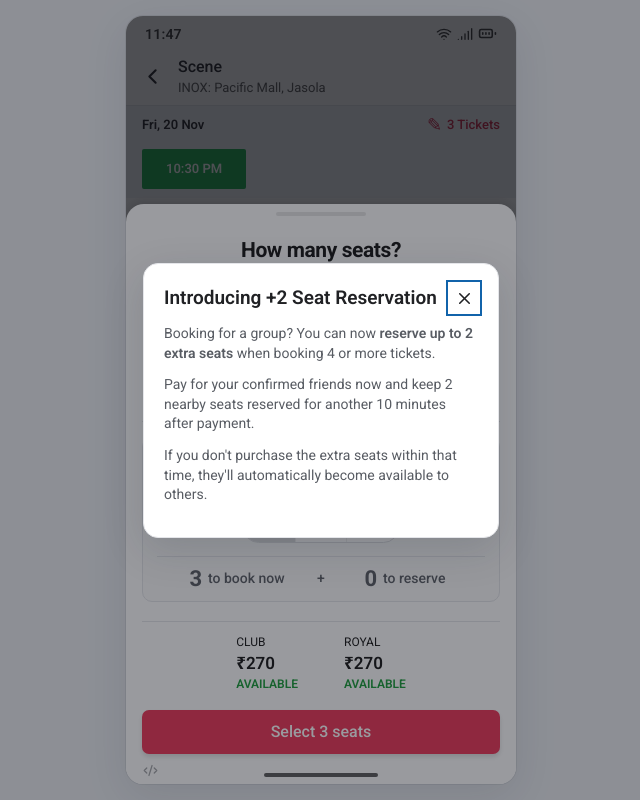
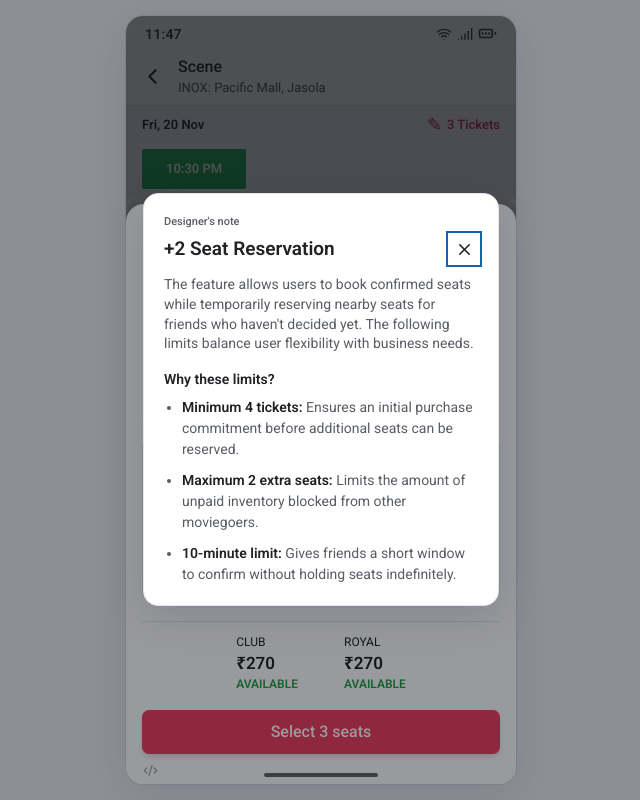
Before and after one commit to qkshay-r/BookMyShow-NAVI-Design-Task, a React (Vite) app: page / in a window 1280 px wide. Shown: the whole page, without its empty margins (319-959 px from the left). Built offline with nearby package versions, Linux system fonts and the light colour scheme.

Commit message:
popup change

```diff
--- a/src/components/UI.tsx
+++ b/src/components/UI.tsx
@@ -7,11 +7,11 @@ import type { Booking } from '../booking/model'
 export function Button({ children, secondary, ...props }: ButtonHTMLAttributes<HTMLButtonElement> & { secondary?: boolean }) {
   return <button {...props} className={secondary ? 'secondary' : 'primary'}>{children}</button>
 }
-export function Dialog({ title, children, onClose }: {title: string; children: ReactNode; onClose: () => void}) {
+export function Dialog({ title, label, children, onClose }: {title: string; label?: string; children: ReactNode; onClose: () => void}) {
   const ref = useRef<HTMLDialogElement>(null)
   useEffect(() => { const el = ref.current!; el.showModal(); return () => el.close() }, [])
   return <dialog ref={ref} aria-label={title} onCancel={onClose} onClick={e => { if (e.target === ref.current) onClose() }}>
-    <div className="dialog-body"><div className="flex items-center justify-between gap-3"><h2>{title}</h2><button aria-label="Close dialog" className="icon" onClick={onClose}><X size={19}/></button></div>{children}</div>
+    <div className="dialog-body">{label && <div className="dialog-label">{label}</div>}<div className="flex items-center justify-between gap-3"><h2>{title}</h2><button aria-label="Close dialog" className="icon" onClick={onClose}><X size={19}/></button></div>{children}</div>
   </dialog>
 }
 export function DemoControls({ booking, onClose }: {booking: Booking; onClose: () => void}) {
--- a/src/main.tsx
+++ b/src/main.tsx
@@ -26,10 +26,14 @@ function App() {
   }, [])
   const Screen = screens[booking.screen]
   return <div key={resetVersion} className={'phone view-' + booking.screen}><StatusBar booking={booking}/><Screen booking={booking}/>
-    {showIntroduction && <Dialog title="Introducing +2 Seat Reservation" onClose={() => setShowIntroduction(false)}>
-      <p>Booking for a group? You can now <strong>reserve up to 2 extra seats</strong> when booking 4 or more tickets.</p>
-      <p>Pay for your confirmed friends now and keep 2 nearby seats reserved for another 10 minutes after payment.</p>
-      <p>If you don't purchase the extra seats within that time, they'll automatically become available to others.</p>
+    {showIntroduction && <Dialog title="+2 Seat Reservation" label="Designer's note" onClose={() => setShowIntroduction(false)}>
+      <p>The feature allows users to book confirmed seats while temporarily reserving nearby seats for friends who haven't decided yet. The following limits balance user flexibility with business needs.</p>
+      <h3 className="designer-note-heading">Why these limits?</h3>
+      <ul className="designer-note-limits">
+        <li><strong>Minimum 4 tickets:</strong> Ensures an initial purchase commitment before additional seats can be reserved.</li>
+        <li><strong>Maximum 2 extra seats:</strong> Limits the amount of unpaid inventory blocked from other moviegoers.</li>
+        <li><strong>10-minute limit:</strong> Gives friends a short window to confirm without holding seats indefinitely.</li>
+      </ul>
     </Dialog>}
   </div>
 }
--- a/src/styles.css
+++ b/src/styles.css
@@ -69,6 +69,11 @@ dialog { padding:0; border:1px solid var(--line); border-radius:15px; width:min(
 dialog[open] { animation:dialog-in 200ms ease-out both }
 dialog::backdrop { background:#17192270 }
 .dialog-body { padding:20px }
+.dialog-label { margin-bottom:6px; color:var(--muted); font-size:11px; font-weight:500 }
+.designer-note-heading { margin:16px 0 8px; font-size:14px; font-weight:600 }
+.designer-note-limits { margin:0; padding-left:18px; list-style:disc; color:var(--muted); line-height:1.5 }
+.designer-note-limits li + li { margin-top:10px }
+.designer-note-limits strong { color:var(--ink) }
 .dialog-body h2 { font-size:19px }
 .dialog-body p { margin:12px 0; color:var(--muted) }
 .dialog-body .icon { width:28px; height:28px }
```
